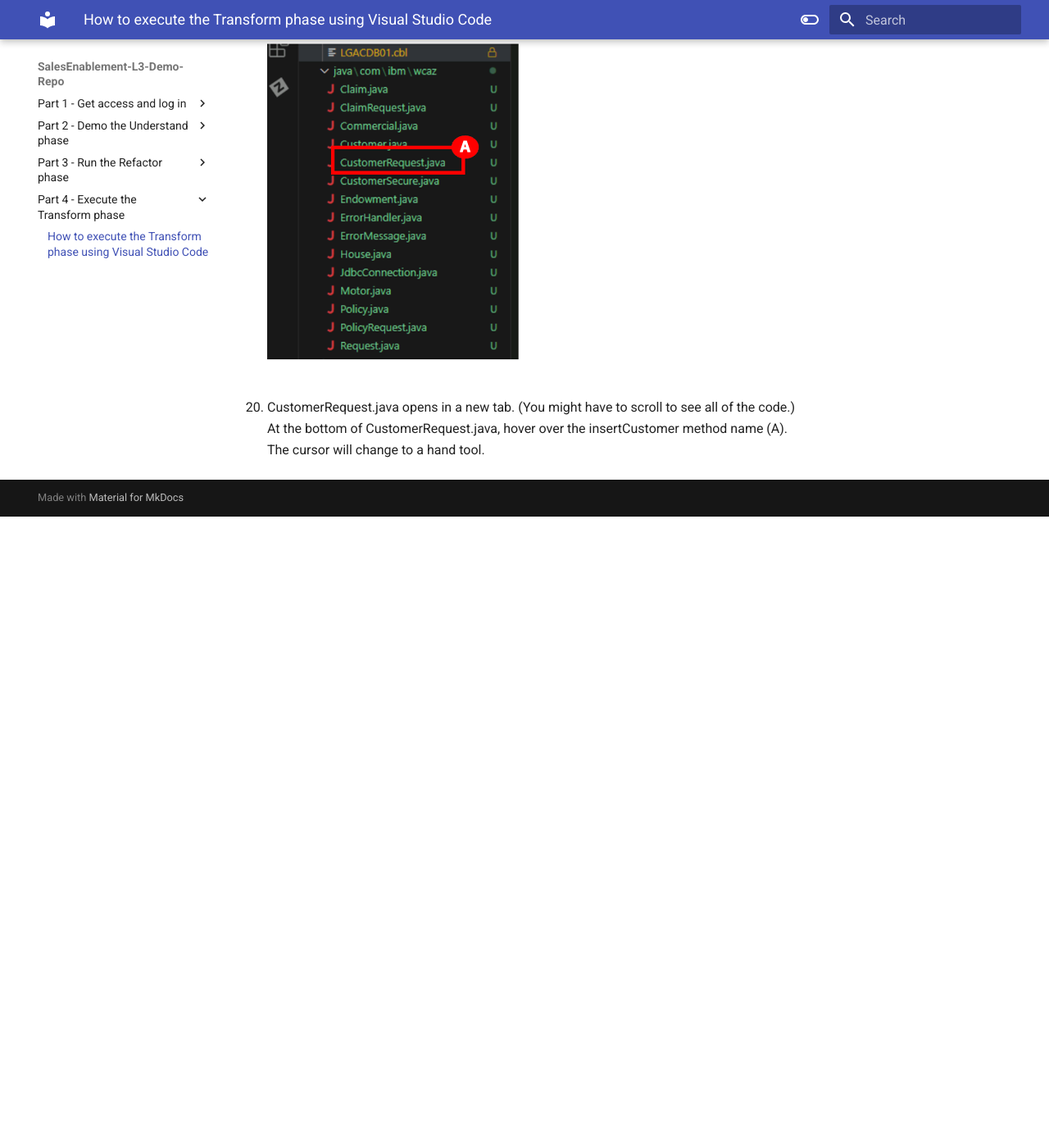
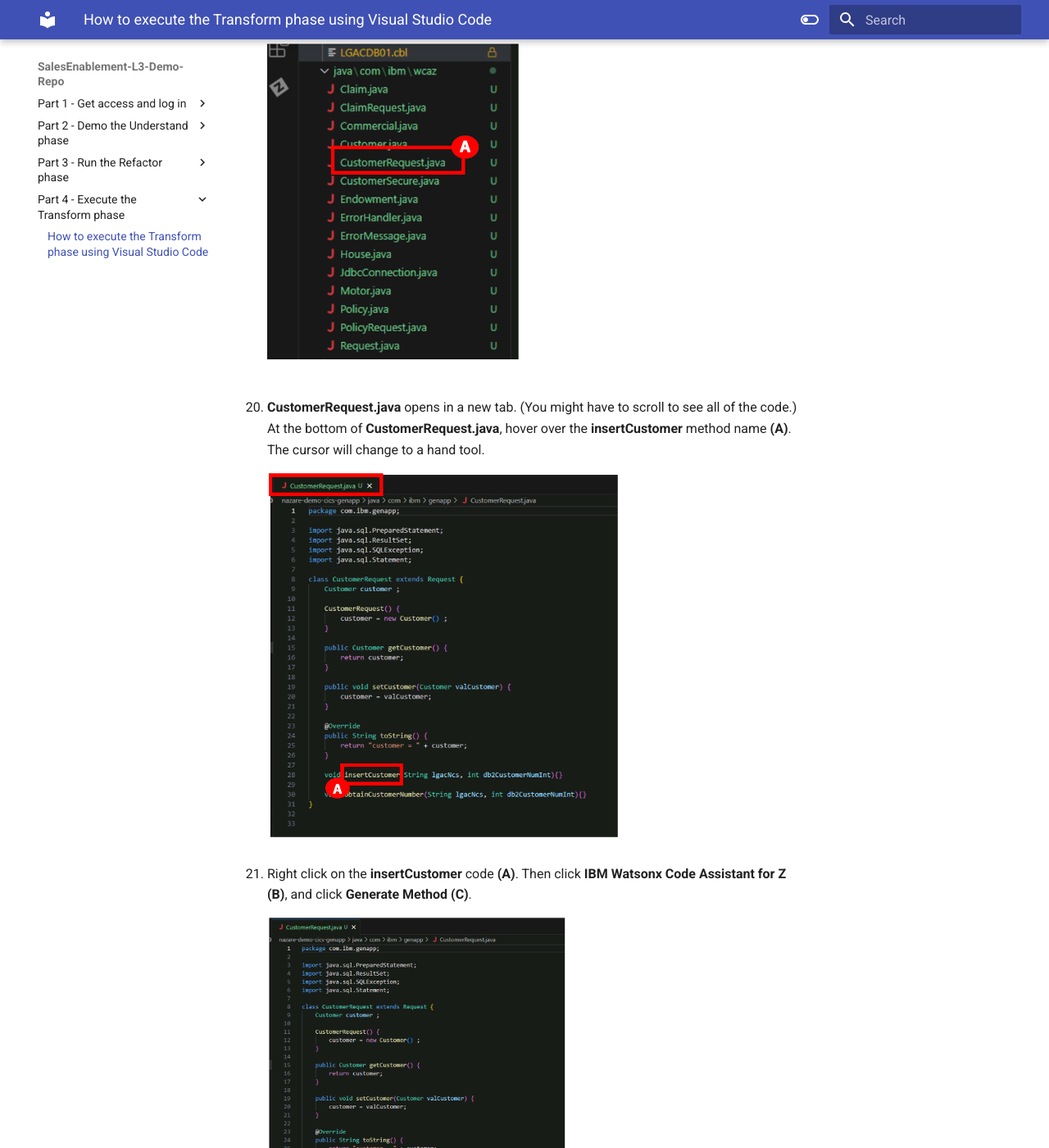
Before and after one commit to IBM/SalesEnablement-L3-Demo-Repo, an MkDocs documentation site: the page built from docs/execute-the-transform/How to execute the Transform phase.md, in a window 1280 px wide and 1400 px high, scrolled down 9700 px. Shown: the whole window at 82% size. Built offline with MkDocs 1.6.1 and Material for MkDocs 9.7.7, drawn with Linux system fonts in a browser that asks for light colours; before the commit the page ends 10330 px from its top, so only the background shows below that; some of the changed text lies outside the part shown.

Commit message:
finishing execute topic

```diff
--- a/docs/execute-the-transform/How to execute the Transform phase.md
+++ b/docs/execute-the-transform/How to execute the Transform phase.md
@@ -43,4 +43,16 @@
     ![](images/customerjava-more.png)
 19. In the **EXPLORER** panel, return to the **NAZARE-DEMO-CICS-GENAPP (WORKSPACE)** project, and double-click **CustomerRequest.java (A)** to open it.
     ![](images/customerreqjava.png)
-20. CustomerRequest.java opens in a new tab. (You might have to scroll to see all of the code.) At the bottom of CustomerRequest.java, hover over the insertCustomer method name (A). The cursor will change to a hand tool.
+20. **CustomerRequest.java** opens in a new tab. (You might have to scroll to see all of the code.) At the bottom of **CustomerRequest.java**, hover over the **insertCustomer** method name **(A)**. The cursor will change to a hand tool.
+    ![](images/insertcust.png)
+21. Right click on the **insertCustomer** code **(A)**. Then click **IBM Watsonx Code Assistant for Z (B)**, and click **Generate Method (C)**.
+
+    ![](images/genmethod.png)
+
+    A new **java-generate** tab opens to the right.
+    ![](images/javagenerate.png)
+
+22. Click **Insert (A)** at the bottom right of the **java-generate** tab to insert the Java method into the **CustomerRequest.java** code file.
+    ![](images/insertjavamethod.png)
+    Notice that the Java method details are added to **CustomerRequest.java** class file in the **insertCustomer** method.
+    ![](images/result.png)
```
Also changed, not shown: docs/execute-the-transform/images/genmethod.png (added), docs/execute-the-transform/images/insertcust.png (added), docs/execute-the-transform/images/insertjavamethod.png (added), docs/execute-the-transform/images/javagenerate.png (added), docs/execute-the-transform/images/result.png (added).
